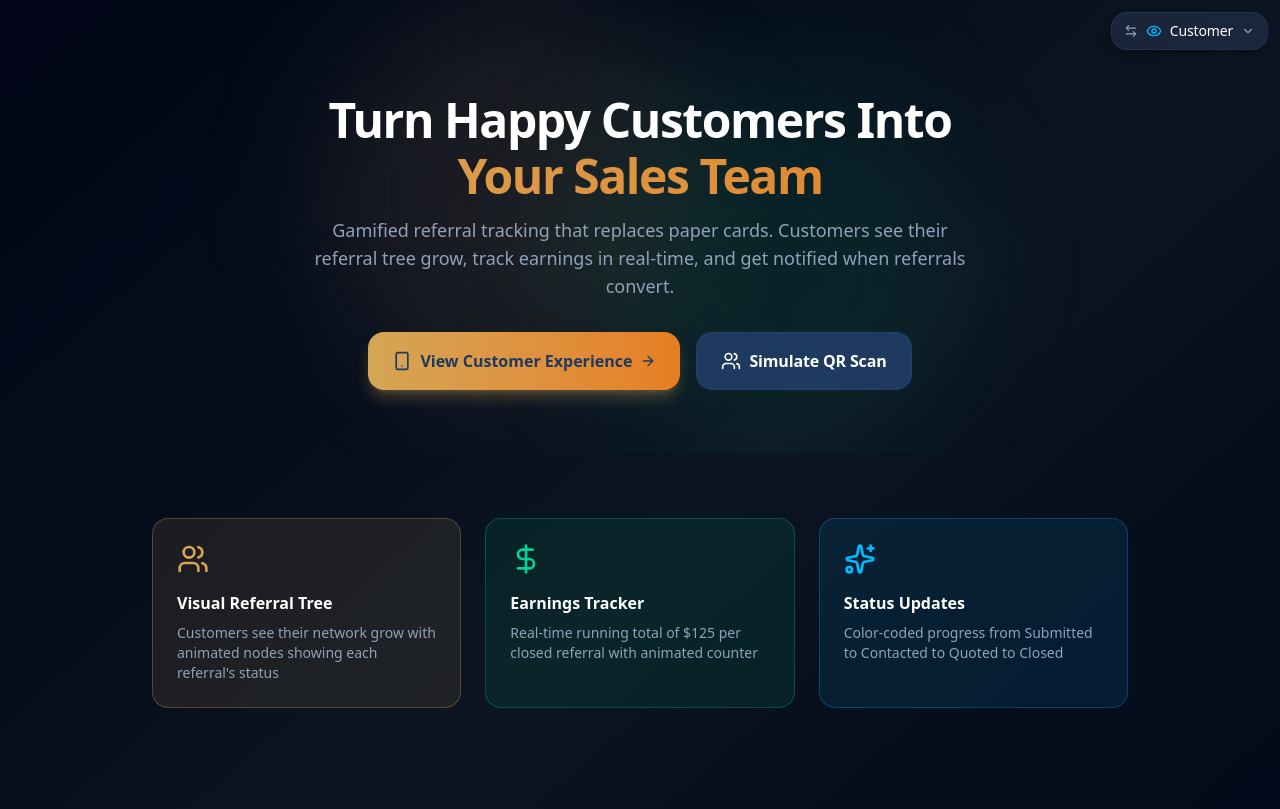
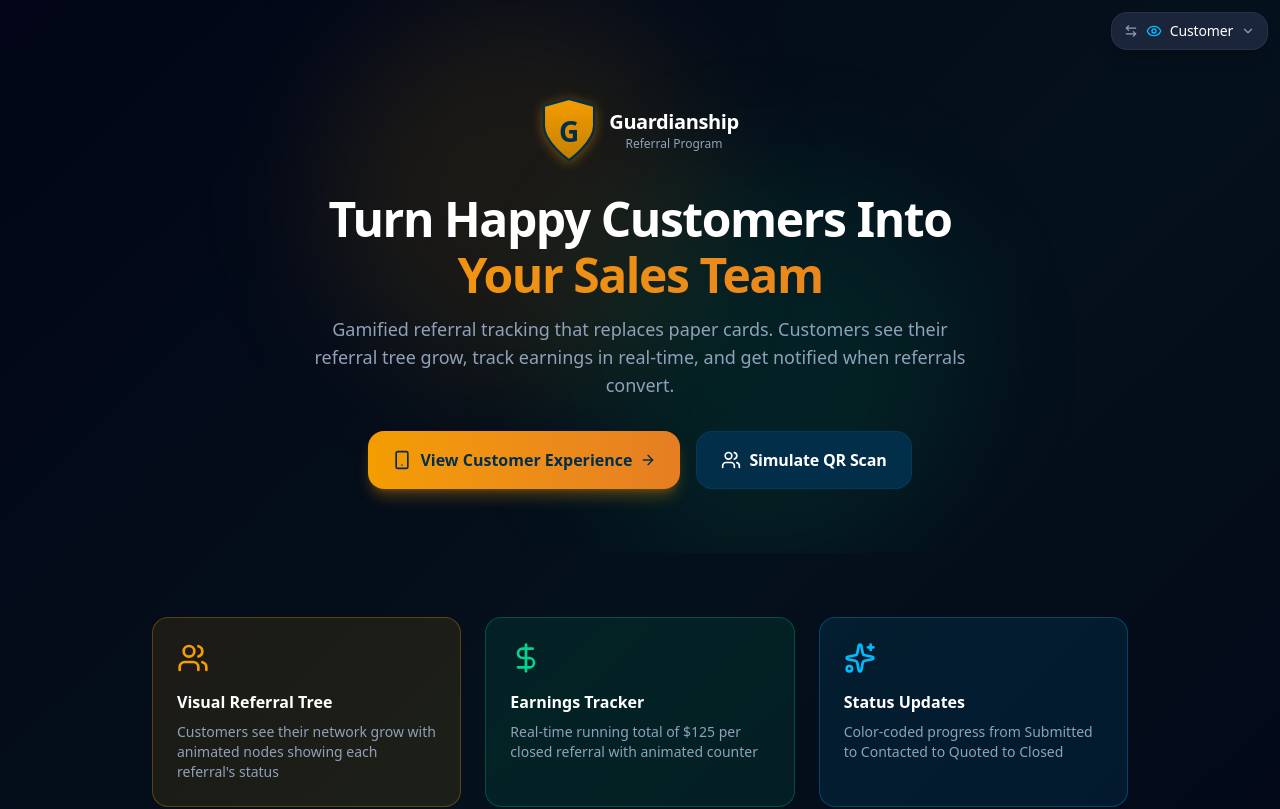
Before and after one commit to scott29kelly/referraltree, a Next.js app: page /demo in a window 1280 px wide. Shown: the top 809 px of the page. Built offline with nearby package versions, Linux system fonts and the light colour scheme.

Commit message:
feat: apply Guardian brand kit colors, replace placeholder logo with shield, fix layout spacing

```diff
--- a/src/app/admin/layout.tsx
+++ b/src/app/admin/layout.tsx
@@ -303,9 +303,7 @@
 
         {/* Page Content */}
         <main className="flex-1 p-4 lg:p-6 pb-24 lg:pb-6 overflow-auto">
-          <div className="max-w-7xl mx-auto w-full">
-            <PageTransition>{children}</PageTransition>
-          </div>
+          <PageTransition>{children}</PageTransition>
         </main>
       </div>
 
--- a/src/app/dashboard/layout.tsx
+++ b/src/app/dashboard/layout.tsx
@@ -285,9 +285,7 @@
 
         {/* Page Content */}
         <main className="flex-1 p-4 lg:p-6 pb-24 lg:pb-6 overflow-auto">
-          <div className="max-w-7xl mx-auto w-full">
-            <PageTransition>{children}</PageTransition>
-          </div>
+          <PageTransition>{children}</PageTransition>
         </main>
 
         {/* PWA Install Prompt */}
--- a/src/app/demo/page.tsx
+++ b/src/app/demo/page.tsx
@@ -4,6 +4,7 @@
 import { motion } from 'framer-motion';
 import { ArrowRight, Smartphone, Users, DollarSign, Sparkles } from 'lucide-react';
 import Link from 'next/link';
+import { GuardianLogo } from '@/components/ui/guardian-logo';
 
 export default function DemoPage() {
   const [showQRSimulation, setShowQRSimulation] = useState(false);
@@ -17,6 +18,16 @@
         <div className="absolute bottom-0 right-1/4 w-96 h-96 bg-emerald-500/10 rounded-full blur-3xl" />
 
         <div className="relative max-w-4xl mx-auto px-6 py-16 text-center">
+          {/* Logo */}
+          <motion.div
+            initial={{ scale: 0 }}
+            animate={{ scale: 1 }}
+            transition={{ type: 'spring', duration: 0.8 }}
+            className="inline-block mb-8"
+          >
+            <GuardianLogo size="lg" variant="gold" showText />
+          </motion.div>
+
           {/* Headline */}
           <motion.h2
             initial={{ opacity: 0, y: 20 }}
--- a/src/app/globals.css
+++ b/src/app/globals.css
@@ -6,10 +6,10 @@
 /* Guardian Brand Theme - Premium 2026 Edition */
 @theme inline {
   /* Brand Colors - Guardian Storm Repair Official Palette */
-  --color-guardian-navy: #1E3A5F;       /* Primary navy blue (headers, buttons) */
-  --color-guardian-blue: #2B5797;       /* Secondary blue (accents) */
-  --color-guardian-lightBlue: #4A90D9;  /* Light blue accent */
-  --color-guardian-gold: #D4A656;       /* Gold accent (highlights, badges) */
+  --color-guardian-navy: #032E4A;       /* Primary navy blue (headers, buttons) */
+  --color-guardian-blue: #005780;       /* Secondary blue (accents) */
+  --color-guardian-lightBlue: #85CFF4;  /* Light blue accent */
+  --color-guardian-gold: #F49D00;       /* Gold accent (highlights, badges) */
   --color-guardian-orange: #E67E22;     /* Orange (CTAs, urgent actions) */
   --color-guardian-green: #2D5A3D;      /* Success/sold status */
 
@@ -113,8 +113,8 @@
 }
 
 @keyframes glow {
-  0%, 100% { box-shadow: 0 0 20px rgba(212, 166, 86, 0.3); }
-  50% { box-shadow: 0 0 40px rgba(212, 166, 86, 0.5); }
+  0%, 100% { box-shadow: 0 0 20px rgba(244, 157, 0, 0.3); }
+  50% { box-shadow: 0 0 40px rgba(244, 157, 0, 0.5); }
 }
 
 @keyframes float {
@@ -162,7 +162,7 @@
 
 /* Premium Gradient Backgrounds */
 .gradient-gold {
-  background: linear-gradient(135deg, rgba(212, 166, 86, 0.15) 0%, rgba(212, 166, 86, 0.05) 100%);
+  background: linear-gradient(135deg, rgba(244, 157, 0, 0.15) 0%, rgba(244, 157, 0, 0.05) 100%);
 }
 
 .gradient-emerald {
@@ -182,7 +182,7 @@
 }
 
 .gradient-navy {
-  background: linear-gradient(135deg, rgba(30, 58, 95, 0.15) 0%, rgba(30, 58, 95, 0.05) 100%);
+  background: linear-gradient(135deg, rgba(3, 46, 74, 0.15) 0%, rgba(3, 46, 74, 0.05) 100%);
 }
 
 /* Shimmer Effect */
@@ -204,7 +204,7 @@
 
 /* Glow Effects */
 .glow-gold {
-  box-shadow: 0 0 20px rgba(212, 166, 86, 0.25), 0 0 40px rgba(212, 166, 86, 0.1);
+  box-shadow: 0 0 20px rgba(244, 157, 0, 0.25), 0 0 40px rgba(244, 157, 0, 0.1);
 }
 
 .glow-emerald {
@@ -220,7 +220,7 @@
 }
 
 .glow-navy {
-  box-shadow: 0 0 20px rgba(30, 58, 95, 0.25), 0 0 40px rgba(30, 58, 95, 0.1);
+  box-shadow: 0 0 20px rgba(3, 46, 74, 0.25), 0 0 40px rgba(3, 46, 74, 0.1);
 }
 
 /* Premium Button Styles */
@@ -236,13 +236,13 @@
 }
 
 .btn-gold {
-  background: linear-gradient(135deg, #D4A656 0%, #B8923D 100%);
-  box-shadow: 0 4px 14px 0 rgba(212, 166, 86, 0.3);
+  background: linear-gradient(135deg, #F49D00 0%, #C47F00 100%);
+  box-shadow: 0 4px 14px 0 rgba(244, 157, 0, 0.3);
   transition: all 0.3s ease-out;
 }
 
 .btn-gold:hover {
-  box-shadow: 0 6px 20px 0 rgba(212, 166, 86, 0.4);
+  box-shadow: 0 6px 20px 0 rgba(244, 157, 0, 0.4);
   transform: translateY(-2px);
 }
 
@@ -258,13 +258,13 @@
 }
 
 .btn-navy {
-  background: linear-gradient(135deg, #2B5797 0%, #1E3A5F 100%);
-  box-shadow: 0 4px 14px 0 rgba(30, 58, 95, 0.3);
+  background: linear-gradient(135deg, #005780 0%, #032E4A 100%);
+  box-shadow: 0 4px 14px 0 rgba(3, 46, 74, 0.3);
   transition: all 0.3s ease-out;
 }
 
 .btn-navy:hover {
-  box-shadow: 0 6px 20px 0 rgba(30, 58, 95, 0.4);
+  box-shadow: 0 6px 20px 0 rgba(3, 46, 74, 0.4);
   transform: translateY(-2px);
 }
 
@@ -396,7 +396,7 @@
 
 /* Selection colors */
 ::selection {
-  background: rgba(212, 166, 86, 0.35);
+  background: rgba(244, 157, 0, 0.35);
   color: #fff;
 }
 
@@ -445,7 +445,7 @@
 
 /* Gradient Text */
 .gradient-text {
-  background: linear-gradient(135deg, #D4A656 0%, #F0D68A 50%, #D4A656 100%);
+  background: linear-gradient(135deg, #F49D00 0%, #FFD060 50%, #F49D00 100%);
   -webkit-background-clip: text;
   -webkit-text-fill-color: transparent;
   background-clip: text;
@@ -484,7 +484,7 @@
 
 /* Progress bar gradient fills */
 .progress-gradient-gold {
-  background: linear-gradient(90deg, #B8923D 0%, #D4A656 50%, #F0D68A 100%);
+  background: linear-gradient(90deg, #C47F00 0%, #F49D00 50%, #FFD060 100%);
 }
 
 .progress-gradient-emerald {
@@ -542,7 +542,7 @@
 
   /* Chart colors - Guardian themed */
   --chart-1: #10b981;
-  --chart-2: #D4A656;
+  --chart-2: #F49D00;
   --chart-3: #0ea5e9;
   --chart-4: #f59e0b;
   --chart-5: #8b5cf6;
--- a/src/app/layout.tsx
+++ b/src/app/layout.tsx
@@ -54,7 +54,7 @@
   initialScale: 1,
   maximumScale: 1,
   userScalable: false,
-  themeColor: '#1E3A5F',
+  themeColor: '#032E4A',
   colorScheme: 'dark',
 };
 
--- a/src/components/dashboard/PayoutTiers.tsx
+++ b/src/components/dashboard/PayoutTiers.tsx
@@ -55,14 +55,14 @@
             angle: 60,
             spread: 55,
             origin: { x: 0 },
-            colors: ['#D4A656', '#E67E22', '#10b981'],
+            colors: ['#F49D00', '#E67E22', '#10b981'],
           });
           confetti({
             particleCount: 2,
             angle: 120,
             spread: 55,
             origin: { x: 1 },
-            colors: ['#D4A656', '#E67E22', '#10b981'],
+            colors: ['#F49D00', '#E67E22', '#10b981'],
           });
 
           if (Date.now() < end) {
--- a/src/components/ui/guardian-logo.tsx
+++ b/src/components/ui/guardian-logo.tsx
@@ -9,12 +9,12 @@
   className?: string;
 }
 
-const sizeClasses = {
-  xs: 'w-6 h-6',
-  sm: 'w-8 h-8',
-  md: 'w-10 h-10',
-  lg: 'w-14 h-14',
-  xl: 'w-20 h-20',
+const sizeMap = {
+  xs: 24,
+  sm: 32,
+  md: 40,
+  lg: 56,
+  xl: 80,
 };
 
 const textSizeClasses = {
@@ -25,19 +25,118 @@
   xl: 'text-2xl',
 };
 
-const variantClasses = {
-  default: 'bg-gradient-to-br from-guardian-gold to-guardian-orange',
-  gold: 'bg-gradient-to-br from-guardian-gold to-amber-600',
-  white: 'bg-white',
-  navy: 'bg-gradient-to-br from-guardian-navy to-guardian-blue',
+// Font sizes for the "G" letter inside the shield, in viewBox units
+const letterSizeMap = {
+  xs: 30,
+  sm: 30,
+  md: 30,
+  lg: 30,
+  xl: 30,
 };
 
-const letterColors = {
-  default: 'text-white',
-  gold: 'text-guardian-navy',
-  white: 'text-guardian-navy',
-  navy: 'text-white',
+type Variant = 'default' | 'gold' | 'white' | 'navy';
+
+interface VariantConfig {
+  gradientStops: [string, string];
+  stroke: string;
+  letterFill: string;
+  glow: boolean;
+}
+
+const variantConfigs: Record<Variant, VariantConfig> = {
+  default: {
+    gradientStops: ['#005780', '#032E4A'],
+    stroke: '#F49D00',
+    letterFill: '#FFFFFF',
+    glow: true,
+  },
+  navy: {
+    gradientStops: ['#005780', '#032E4A'],
+    stroke: '#F49D00',
+    letterFill: '#FFFFFF',
+    glow: true,
+  },
+  gold: {
+    gradientStops: ['#F49D00', '#C47F00'],
+    stroke: '#032E4A',
+    letterFill: '#032E4A',
+    glow: true,
+  },
+  white: {
+    gradientStops: ['#FFFFFF', '#FFFFFF'],
+    stroke: '#94a3b8',
+    letterFill: '#032E4A',
+    glow: false,
+  },
 };
+
+function ShieldSvg({
+  width,
+  variant,
+  id,
+}: {
+  width: number;
+  variant: Variant;
+  id: string;
+}) {
+  const config = variantConfigs[variant];
+  // viewBox is 60x72, height is proportional
+  const height = Math.round(width * (72 / 60));
+
+  const glowFilter =
+    config.glow
+      ? variant === 'gold'
+        ? 'drop-shadow(0 2px 6px rgba(244, 157, 0, 0.4))'
+        : 'drop-shadow(0 2px 6px rgba(244, 157, 0, 0.3))'
+      : undefined;
+
+  return (
+    <svg
+      xmlns="http://www.w3.org/2000/svg"
+      viewBox="0 0 60 72"
+      width={width}
+      height={height}
+      style={{ filter: glowFilter }}
+      className="flex-shrink-0"
+    >
+      <defs>
+        <linearGradient id={`shield-fill-${id}`} x1="0" y1="0" x2="0" y2="1">
+          <stop offset="0%" stopColor={config.gradientStops[0]} />
+          <stop offset="100%" stopColor={config.gradientStops[1]} />
+        </linearGradient>
+      </defs>
+      {/* Shield path — heraldic crest: wide rounded top, tapers to pointed bottom */}
+      <path
+        d="M30 3
+           C30 3 5 10 5 10
+           Q3 10 3 12
+           L3 32
+           C3 50 30 69 30 69
+           C30 69 57 50 57 32
+           L57 12
+           Q57 10 55 10
+           C55 10 30 3 30 3Z"
+        fill={`url(#shield-fill-${id})`}
+        stroke={config.stroke}
+        strokeWidth="2.5"
+        strokeLinejoin="round"
+      />
+      {/* "G" letter */}
+      <text
+        x="30"
+        y="38"
+        fontFamily="system-ui, -apple-system, sans-serif"
+        fontSize="30"
+        fontWeight="bold"
+        fill={config.letterFill}
+        textAnchor="middle"
+        dominantBaseline="central"
+      >
+        G
+      </text>
+    </svg>
+  );
+}
 
 export function GuardianLogo({
   size = 'md',
@@ -45,35 +144,21 @@
   showText = false,
   className,
 }: GuardianLogoProps) {
+  const width = sizeMap[size];
+  // Use a stable id suffix based on variant + size
+  const id = `logo-${variant}-${size}`;
+
   return (
-    <div className={cn('flex items-center gap-2', className)}>
-      <div
-        className={cn(
-          'flex items-center justify-center rounded-xl shadow-lg',
-          sizeClasses[size],
-          variantClasses[variant],
-          variant === 'default' && 'shadow-guardian-gold/30',
-          variant === 'gold' && 'shadow-guardian-gold/30',
-          variant === 'navy' && 'shadow-guardian-navy/30'
-        )}
-      >
-        <span
-          className={cn(
-            'font-bold',
-            letterColors[variant],
-            size === 'xs' && 'text-sm',
-            size === 'sm' && 'text-lg',
-            size === 'md' && 'text-xl',
-            size === 'lg' && 'text-2xl',
-            size === 'xl' && 'text-3xl'
-          )}
-        >
-          G
-        </span>
-      </div>
+    <div className={cn('flex items-center gap-3', className)}>
+      <ShieldSvg width={width} variant={variant} id={id} />
       {showText && (
         <div className="flex flex-col">
-          <span className={cn('font-bold text-white', textSizeClasses[size])}>
+          <span
+            className={cn(
+              'font-bold text-white font-display',
+              textSizeClasses[size]
+            )}
+          >
             Guardianship
           </span>
           <span className="text-xs text-slate-400">Referral Program</span>
@@ -89,31 +174,12 @@
   variant = 'default',
   className,
 }: Omit<GuardianLogoProps, 'showText'>) {
+  const width = sizeMap[size];
+  const id = `icon-${variant}-${size}`;
+
   return (
-    <div
-      className={cn(
-        'flex items-center justify-center rounded-xl shadow-lg',
-        sizeClasses[size],
-        variantClasses[variant],
-        variant === 'default' && 'shadow-guardian-gold/30',
-        variant === 'gold' && 'shadow-guardian-gold/30',
-        variant === 'navy' && 'shadow-guardian-navy/30',
-        className
-      )}
-    >
-      <span
-        className={cn(
-          'font-bold',
-          letterColors[variant],
-          size === 'xs' && 'text-sm',
-          size === 'sm' && 'text-lg',
-          size === 'md' && 'text-xl',
-          size === 'lg' && 'text-2xl',
-          size === 'xl' && 'text-3xl'
-        )}
-      >
-        G
-      </span>
+    <div className={cn('inline-flex', className)}>
+      <ShieldSvg width={width} variant={variant} id={id} />
     </div>
   );
 }
```
Also changed, not shown: src/app/guardian-atmosphere-upgrade.css (+6 -6 lines), src/app/guardian-composition-upgrade.css (+8 -8 lines), public/icons/icon.svg, public/manifest.json.
